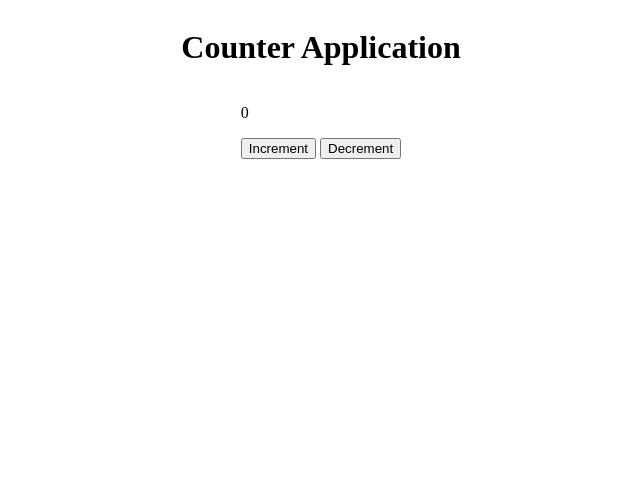
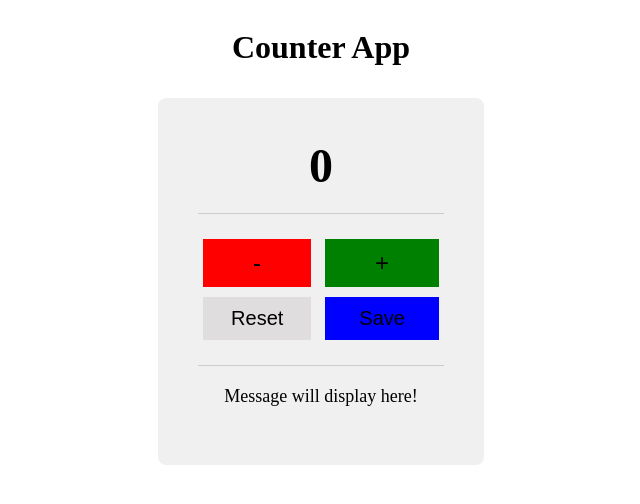
Before and after one commit to PrabhanjanR/javacript-projects, a plain HTML site: page counter-app/index.html in a window 1280 px wide. Shown: the whole page, without its empty margins (319-959 px from the left). Drawn offline with Linux system fonts and the light colour scheme.

Commit message:
Added Save, Reset Functionalities with proper message

```diff
--- a/counter-app/index.html
+++ b/counter-app/index.html
@@ -8,11 +8,22 @@
     </head>
     <body>
         <div class="container">
-            <h1 class="title">Counter Application</h1>
+            <h1 class="title">Counter App</h1>
             <div class="counter-section">
-                <p class="counter-value">0</p>
-                <button class="increment-button">Increment</button>
-                <button class="decrement-button">Decrement</button>
+                <h1 class="counter-value">0</h1>
+                <p class="line"></p>
+                <div class="buttons-section">
+                    <div class="inc-dec-btns">
+                        <button class="decrement-button">-</button>
+                        <button class="increment-button">+</button>
+                    </div>
+                    <div class="reset-save-btns">
+                        <button class="reset-button">Reset</button>
+                        <button class="save-button">Save</button>
+                    </div>
+                </div>
+                <p class="line"></p>
+                <p class="message">Message will display here!</p>
             </div>
         </div>
         <script src="script.js"></script>
--- a/counter-app/script.js
+++ b/counter-app/script.js
@@ -1,11 +1,32 @@
 document.querySelector('.increment-button').addEventListener('click', function() {
+    document.querySelector('.message').innerText = "Message will display here!";
     let count = parseInt(document.querySelector('.counter-value').innerText);
     count++;
     document.querySelector('.counter-value').innerText = count;
 });
 
 document.querySelector('.decrement-button').addEventListener('click', function() {
+    document.querySelector('.message').innerText = "Message will display here!";
     let count = parseInt(document.querySelector('.counter-value').innerText);
     count--;
+    if(count < 0) {
+        count = 0;
+        document.querySelector('.message').innerText = "Counter cannot go below zero!";
+    }
     document.querySelector('.counter-value').innerText = count;
 });
+
+document.querySelector('.reset-button').addEventListener('click', function() {
+    if( parseInt(document.querySelector('.counter-value').innerText) === 0 ) {
+        document.querySelector('.message').innerText = "Counter is already at zero.";
+        return;
+    }
+    document.querySelector('.message').innerText = "Counter has been reset.";
+    document.querySelector('.counter-value').innerText = 0;
+});
+
+document.querySelector('.save-button').addEventListener('click', function() {
+    let counter = document.querySelector('.counter-value').innerText;
+    document.querySelector('.message').innerText = `${counter} value saved successfully!`;
+    document.querySelector('.counter-value').innerText = 0;
+});
--- a/counter-app/style.css
+++ b/counter-app/style.css
@@ -2,4 +2,73 @@
     display: flex;
     flex-direction: column;
     align-items: center;
+
+    .counter-section {
+        margin: 10px;
+        text-align: center;
+        background-color: #f0f0f0;
+        padding: 40px;
+        border-radius: 8px;
+
+        .counter-value {
+            font-size: 48px;
+            margin: 0px 20px 20px 20px;
+        }
+
+        .line {
+            border-top: 1px solid #ccc;
+            margin: 20px 0;
+        }
+
+        .buttons-section {
+            display: flex;
+            flex-direction: column;
+            justify-content: center;
+            margin-top: 20px;
+
+            .inc-dec-btns {
+                .decrement-button {
+                    margin: 5px;
+                    padding: 10px 50px;
+                    font-size: 24px;
+                    border: none;
+                    cursor: pointer;
+                    background-color: red;
+                }
+
+                .increment-button {
+                    margin: 5px;
+                    padding: 10px 50px;
+                    font-size: 24px;
+                    border: none;
+                    cursor: pointer;
+                    background-color: green;
+                }
+            }
+            .reset-save-btns {
+                .reset-button {
+                    margin: 5px;
+                    padding: 10px 28px;
+                    font-size: 20px;
+                    border: none;
+                    cursor: pointer;
+                    background-color: rgb(223, 221, 221);
+                }
+
+                .save-button {
+                    margin: 5px;
+                    padding: 10px 34px;
+                    font-size: 20px;
+                    border: none;
+                    cursor: pointer;
+                    background-color: blue;
+                }
+            }
+        }
+        .message {
+            margin-top: 20px;
+            font-size: 18px;
+            color: black;
+        }
+    }
 }
```
